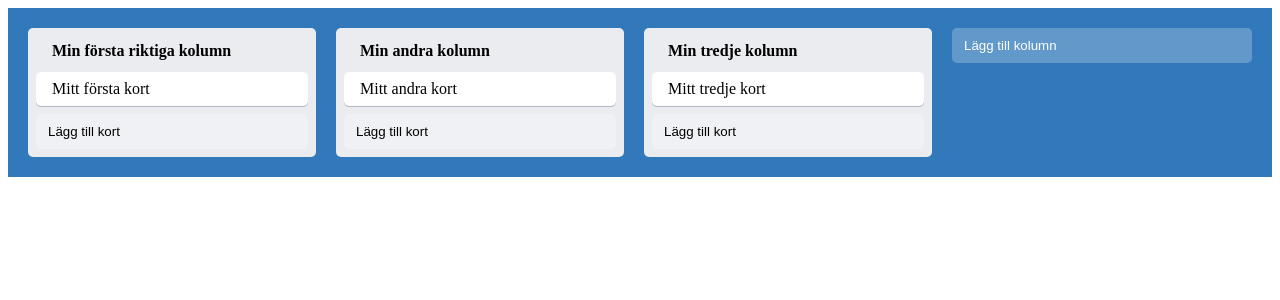
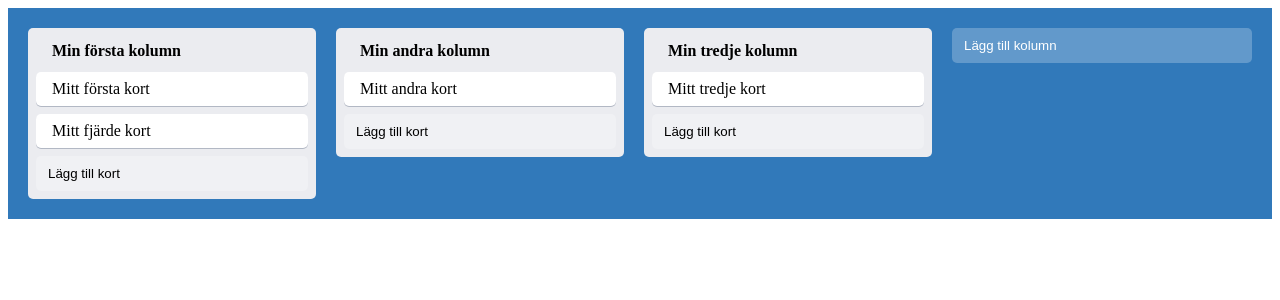
Before and after one commit to elander/cmgrund, a React (Create React App) app: page / in a window 1280 px wide. Shown: the top 300 px of the page. Built offline with nearby package versions, Linux system fonts and the light colour scheme.

Commit message:
färdig state management

```diff
--- a/package.json
+++ b/package.json
@@ -11,12 +11,14 @@
     "@types/react": "^18.0.26",
     "@types/react-dom": "^18.0.9",
     "@types/styled-components": "^5.1.26",
+    "nanoid": "^4.0.0",
     "react": "^18.2.0",
     "react-dom": "^18.2.0",
     "react-scripts": "5.0.1",
     "styled-components": "^5.3.6",
     "typescript": "^4.9.4",
-    "web-vitals": "^2.1.4"
+    "web-vitals": "^2.1.4",
+    "zustand": "^4.1.5"
   },
   "scripts": {
     "start": "react-scripts start",
--- a/src/App.tsx
+++ b/src/App.tsx
@@ -2,24 +2,47 @@ import './App.css';
 
 import { AddNewItem } from './AddNewItem';
 import { AppContainer } from './styles';
-import { Card } from './Card';
 import { Column } from './Column';
 import React from 'react';
+import { nanoid } from 'nanoid';
+import { useStore } from './store';
+
+// const AppData = [
+//   {
+//     text: "Min första riktiga kolumn",
+//     tasks: [{text: "Mitt första kort"}, {text: "Mitt fjärde kort"}]
+//   },
+//   {
+//     text: "Min andra kolumn",
+//     tasks: [{text: "Mitt andra kort"}]
+//   },
+//   {
+//     text: "Min tredje kolumn",
+//     tasks: [{text: "Mitt tredje kort"}]
+//   }
+// ];
+
 
 function App() {
+  const {lists, addList} = useStore();
+
+  function addColumnToState(text: string) {
+    addList({
+      id: nanoid(),
+      text,
+      tasks: []
+    });
+  }
+
   return (
     <AppContainer>
-      <Column text="Min första riktiga kolumn">
-        <Card text='Mitt första kort' />
-      </Column>
-      <Column text="Min andra kolumn">
-        <Card text='Mitt andra kort' />
-      </Column>
-      <Column text="Min tredje kolumn">
-        <Card text='Mitt tredje kort' />
-      </Column>
+      {lists.map((item) =>{
+        return (
+          <Column text={item.text} tasks={item.tasks} id={item.id} key={item.id} />
+        )
+      })}
       <AddNewItem
-      onAdd={console.log}
+      onAdd={addColumnToState}
       toggleButtonText="Lägg till kolumn" />
       </AppContainer>
   );
--- a/src/Card.tsx
+++ b/src/Card.tsx
@@ -1,6 +1,7 @@
 import { CardContainer } from "./styles";
 
 type CardProps = {
+    id: string;
     text: string;
 }
 
--- a/src/Column.tsx
+++ b/src/Column.tsx
@@ -1,18 +1,43 @@
 import { ColumnContainer, ColumnTitle } from "./styles";
 
 import { AddNewItem } from "./AddNewItem";
+import { Card } from "./Card";
+import { Task } from "./store";
+import { findItemIndexById } from "./arrayverktyg";
+import { nanoid } from "nanoid";
+// import { useState } from "react";
+import { useStore } from "./store";
 
 type ColumnProps = {
+    id: string;
     text: string;
-    children?: React.ReactNode;
+    tasks: Task[];
 }
 
-export const Column = ({text, children}: ColumnProps ) => {
+// function useForceUpdate() {
+//     const [, setValue] = useState(0);
+//     return () => setValue(value => value +1);
+// }
+
+export const Column = ({text, id, tasks}: ColumnProps ) => {
+    const {lists, addTask} = useStore();
+    const listIndex = findItemIndexById(lists, id);
     return (
         <ColumnContainer>
             <ColumnTitle>{text}</ColumnTitle>
-            {children}
-            <AddNewItem onAdd={console.log}
+            {tasks.map((task) => {
+                return (
+                    <Card text={task.text} id={task.id} key={task.id} />
+                )
+            })}
+            <AddNewItem onAdd={(text) => {
+                addTask({
+                    id: nanoid(),
+                    text: text,
+                }, listIndex);
+            }
+
+            }
             dark
             toggleButtonText="Lägg till kort"/>
         </ColumnContainer>
--- /dev/null
+++ b/src/arrayverktyg.ts
@@ -0,0 +1,11 @@
+type Item = {
+    id: string
+}
+
+
+export const findItemIndexById = <Vadsomhelst extends Item > (
+    items: Vadsomhelst[],
+    id: string
+) => {
+    return items.findIndex((item: Vadsomhelst) => item.id === id)
+};
--- /dev/null
+++ b/src/store.ts
@@ -0,0 +1,49 @@
+import create from "zustand";
+
+export type Task = {
+    id: string;
+    text: string;
+};
+
+export type List = {
+    id: string;
+    text: string;
+    tasks: Task[];
+};
+
+
+
+export const appData: List[] = [
+    {
+        id: "0",
+      text: "Min första kolumn",
+      tasks: [{id: "c0", text: "Mitt första kort"}, {id: "c01",text: "Mitt fjärde kort"}]
+    },
+    {
+        id: "1",
+      text: "Min andra kolumn",
+      tasks: [{id: "c1", text: "Mitt andra kort"}]
+    },
+    {
+        id: "2",
+      text: "Min tredje kolumn ",
+      tasks: [{id: "c2", text: "Mitt tredje kort"}]
+    }
+  ];
+
+  export type AppState = {
+    lists: List[];
+    addList: (list: List) => void,
+    addTask: (task: Task, listIndex: number) => void,
+};
+
+  export const useStore = create<AppState>()((set) => ({
+    lists: appData,
+    addList: (list: List) => set((state) => ({lists: [...state.lists, list]})),
+    addTask: (newTask, listIndex) => set((state) => {
+        const newState = JSON.parse(JSON.stringify(state));
+        newState.lists[listIndex].tasks.push(newTask);
+        state = {...state, lists: newState.lists};
+        return state;
+    }),
+  }));
```
Also changed, not shown: 1 other file (tests, documents, lock files or other folders).
